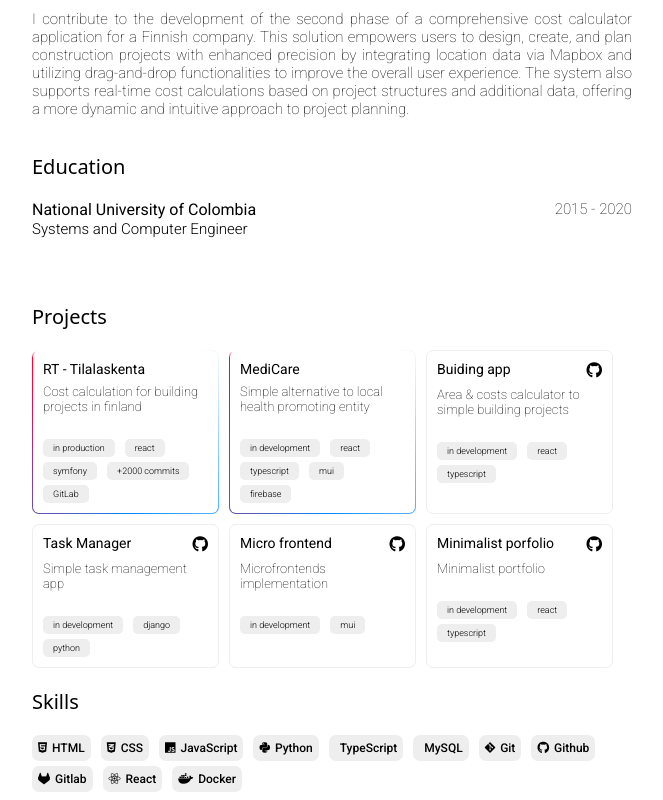
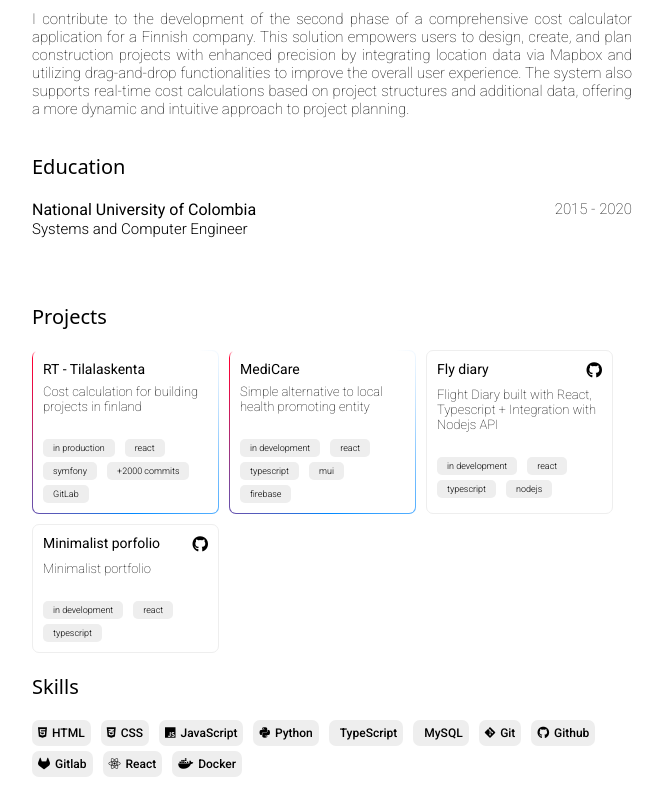
Before and after one commit to anythinglord/minimalist-portfolio, a React (Vite) app: page / in a window 1280 px wide. Shown: the part 488-1288 px from the top of the page, without its empty margins (308-971 px from the left). Built offline with nearby package versions, Linux system fonts and the light colour scheme; some icons are missing.

Commit message:
remove incomplete projects

```diff
--- a/src/data.ts
+++ b/src/data.ts
@@ -45,23 +45,11 @@ export const ProjectSmash: Array<Project> = [
         notes: ['in development','react' ,'typescript','mui', 'firebase']
     },
     {
-        title: 'Buiding app', link: 'https://building-app-six.vercel.app/',
-        url: 'https://github.com/anythinglord/building-app',
+        title: 'Fly diary', link: '',
+        url: 'https://github.com/anythinglord/flight-diary',
         show_url: true,
-        description: 'Area & costs calculator to simple building projects',
-        notes: ['in development', 'react', 'typescript']
-    },
-    {
-        title: 'Task Manager', link: '',
-        url: 'https://github.com/anythinglord/django-mysql',
-        show_url: true,
-        description: 'Simple task management app', notes: ['in development', 'django', 'python']
-    },
-    {
-        title: 'Micro frontend', link: '',
-        url: 'https://github.com/anythinglord/micro-frontend',
-        show_url: true,
-        description: 'Microfrontends implementation', notes: ['in development', 'mui']
+        description: 'Flight Diary built with React, Typescript + Integration with Nodejs API',
+        notes: ['in development', 'react', 'typescript', 'nodejs']
     },
     {
         title: 'Minimalist porfolio', link: '',
```
